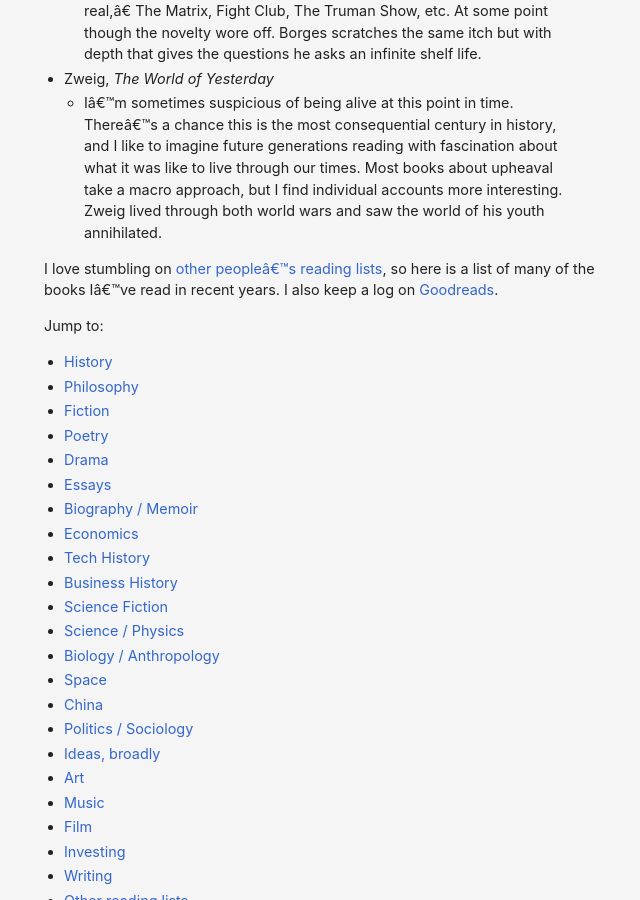
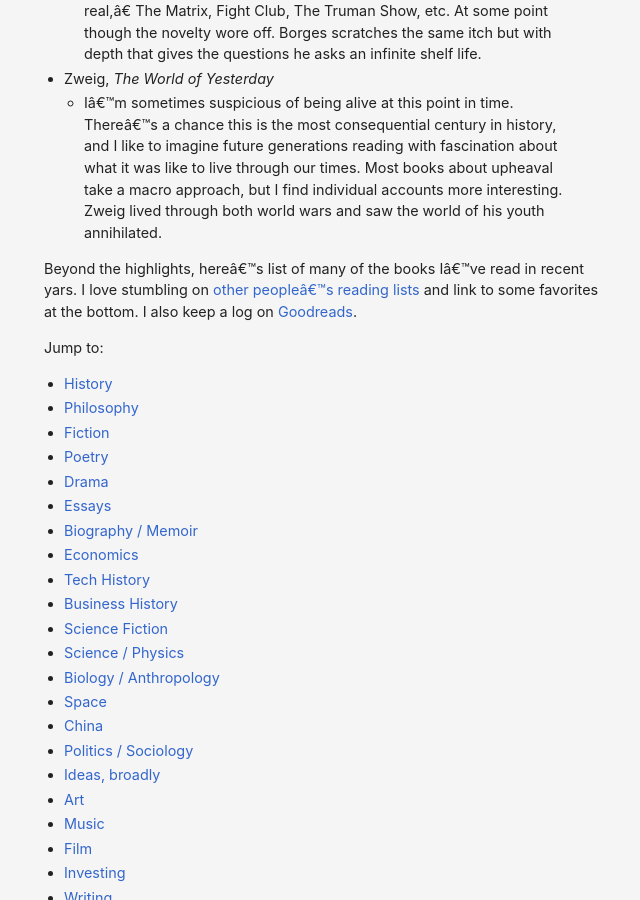
Before and after one commit to danschlz/danschulz.github.io, a Jekyll site: the page built from books.md, in a window 1280 px wide and 900 px high, scrolled down 1341 px. Shown: the whole window, without its empty margins (316-956 px from the left). Built offline with Jekyll 4.4.1, drawn with Linux system fonts in a browser that asks for light colours.

Commit message:
Revise text in books.md for clarity and correctness
Corrected a typo in the text and improved phrasing.

```diff
--- a/books.md
+++ b/books.md
@@ -25,7 +25,7 @@ The impact of reading shows up in hindsight. The books I love and what they mean
 - Zweig, _The World of Yesterday_
 	- I'm sometimes suspicious of being alive at this point in time. There's a chance this is the most consequential century in history, and I like to imagine future generations reading with fascination about what it was like to live through our times. Most books about upheaval take a macro approach, but I find individual accounts more interesting. Zweig lived through both world wars and saw the world of his youth annihilated.
 
-I love stumbling on [other people's reading lists](#otherlists), so here is a list of many of the books I've read in recent years. I also keep a log on [Goodreads](https://www.goodreads.com/user/show/61944802-dan-schulz).
+Beyond the highlights, here's list of many of the books I've read in recent yars. I love stumbling on [other people's reading lists](#otherlists) and link to some favorites at the bottom. I also keep a log on [Goodreads](https://www.goodreads.com/user/show/61944802-dan-schulz).
 
 Jump to:
 * [History](#history)
```
